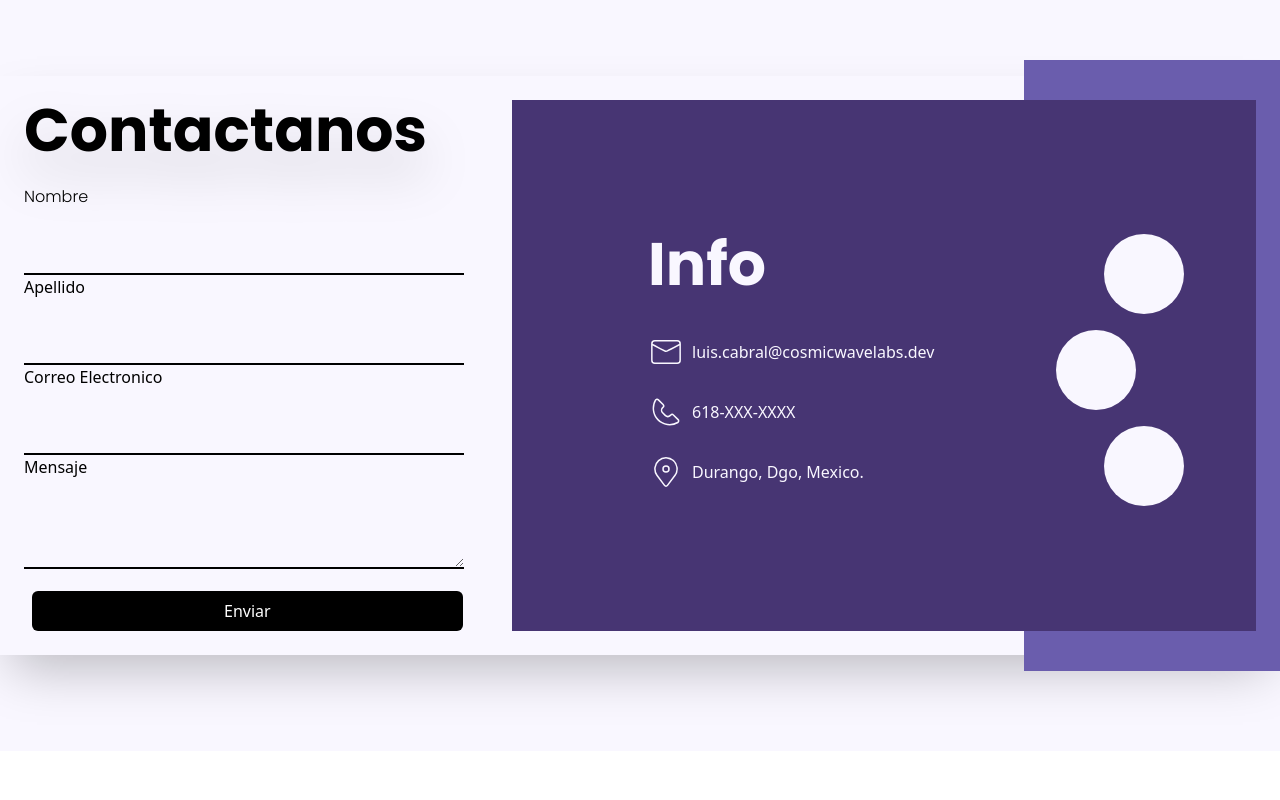
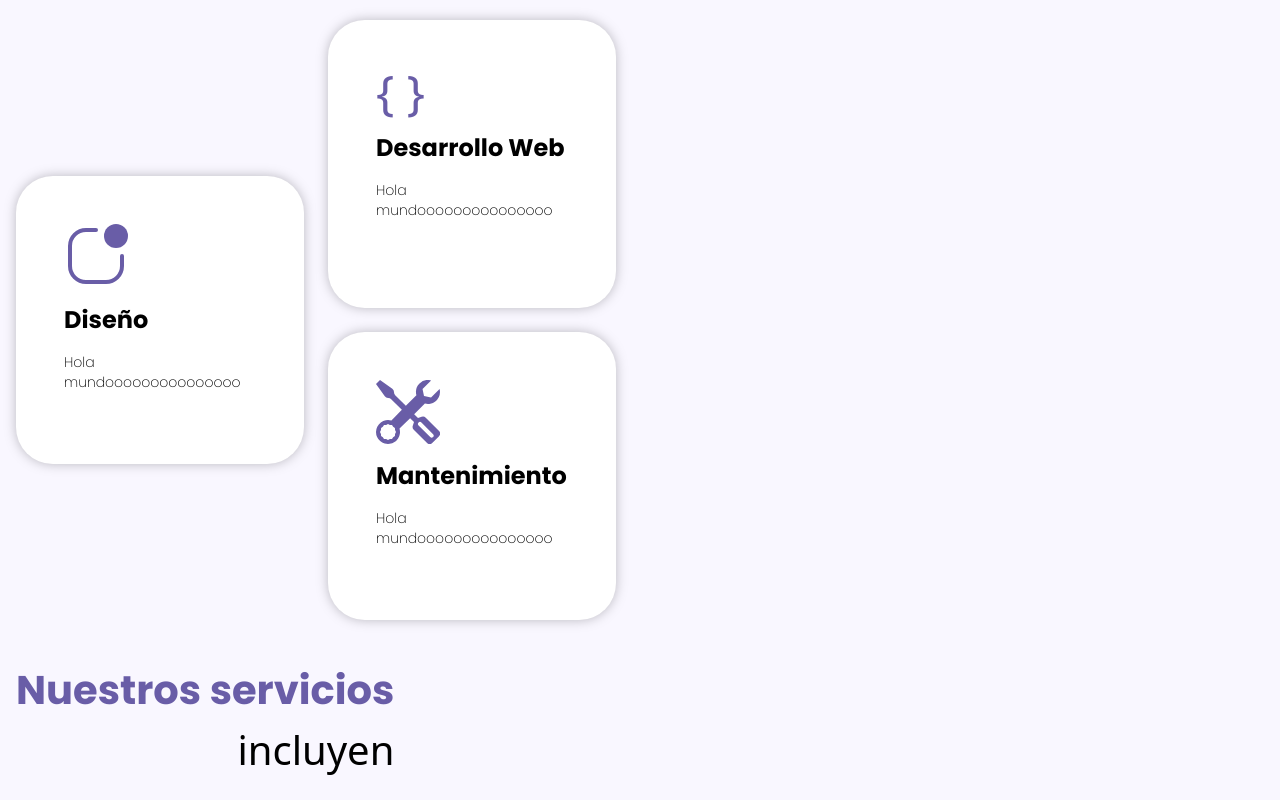
Before and after one commit to CosmicWave-Labs/Landing-Page, a React (Vite) app: page / in a window 1280 px wide. Shown: the part 820-1620 px from the top of the page. Before the commit the page ends 1571 px from the top, so only its background shows below. Built offline with nearby package versions, Linux system fonts and the light colour scheme.

Commit message:
Services Components

```diff
--- /dev/null
+++ b/src/Components/Helpers/ServiceComponent.tsx
@@ -0,0 +1,17 @@
+import { FC } from "react";
+import { ServiceComponentType } from "../../Types/ComponentTypes";
+
+
+
+export const ServiceComponent:FC<ServiceComponentType> = ({Icon,Title,Span}) => {
+
+    return(
+        <div className="w-72 h-72 rounded-[37px] bg-white drop-shadow-[0_0px_6px_rgba(0,0,0,0.25)]">
+            <div className="p-12">
+                { typeof(Icon) === 'string' ? <h1 className="text-Icon text-5xl ">{ Icon }</h1> : <Icon className="text-Icon w-16 h-16"/>}
+                    <h1 className=" mt-4 text-black font-Poppins-Bold text-2xl">{Title}</h1>
+                    <span className=" mt-4 text-black font-Poppins-Extra-Light block text-sm max-w-full whitespace-normal break-words">{Span}</span>
+                    </div>
+        </div>
+    )
+}
--- a/src/Components/Home.tsx
+++ b/src/Components/Home.tsx
@@ -1,12 +1,16 @@
 import { FC } from "react"
 import NavBar from "./Helpers/ComponenteHomeNav"
 import Hero from "./Helpers/ComponenteHero"
+import Footer from './Footer'
+import Services from './Services'
 
 const Home:FC = () =>{
     return(
         <section className=" w-full h-screen bg-[#30244C]">
             <NavBar></NavBar>
             <Hero/>
+            <Services/>
+            <Footer/>
         </section>
     )
 }
--- /dev/null
+++ b/src/Components/Services.tsx
@@ -0,0 +1,47 @@
+import { FC } from "react";
+import { ServiceComponent } from "./Helpers/ServiceComponent";
+import { BsAppIndicator, BsTools } from "react-icons/bs";
+import { ServiceComponentType } from "../Types/ComponentTypes";
+
+const Services: FC = () => {
+    const ServicesArr: ServiceComponentType[] = [
+        { Icon: BsAppIndicator, Title: 'Diseño', Span: 'Hola mundooooooooooooooo' },
+        { Icon: '{ }', Title: 'Desarrollo Web', Span: 'Hola mundooooooooooooooo' },
+        { Icon: BsTools, Title: 'Mantenimiento', Span: 'Hola mundooooooooooooooo' },
+    ];
+
+    return (
+        <section className="bg-NormalWhite py-10">
+            <div className="max-w-7xl mx-auto px-4">
+                <div className="flex flex-col md:flex-row md:items-center gap-6">
+                    <div className="flex flex-col items-center md:items-start ">
+                        <ServiceComponent
+                            key={ServicesArr[0].Title}
+                            Icon={ServicesArr[0].Icon}
+                            Span={ServicesArr[0].Span}
+                            Title={ServicesArr[0].Title}
+                        />
+                    </div>
+                    <div className="flex flex-col md:w-2/3 space-y-6">
+                        {ServicesArr.slice(1).map((data) => (
+                            <ServiceComponent
+                                key={data.Title}
+                                Icon={data.Icon}
+                                Span={data.Span}
+                                Title={data.Title}
+                            />
+                        ))}
+                    </div>
+                </div>
+                <div className="flex md:flex-row flex-col md:items-center justify-between mt-10">
+                    <div className="flex flex-col items-start md:items-end">
+                        <h1 className="text-Icon font-Poppins-Bold text-[40px]">Nuestros servicios</h1>
+                        <h1 className="text-black font-Poppins text-[40px] font-medium">incluyen</h1>
+                    </div>
+                </div>
+            </div>
+        </section>
+    );
+};
+
+export default Services;
--- a/src/index.css
+++ b/src/index.css
@@ -11,3 +11,8 @@
     font-family: "Poppins-light";
     src: url(./assets/Poppins-Light.ttf) format('truetype');
 }
+
+@font-face {
+    font-family: "Poppins-Extra-Light";
+    src: url(./assets/Poppins-ExtraLight.ttf) format('truetype');
+}
--- a/src/main.tsx
+++ b/src/main.tsx
@@ -1,13 +1,10 @@
 import React from 'react'
 import ReactDOM from 'react-dom/client'
-import Footer from './Components/Footer'
 import Home from './Components/Home'
 import './index.css'
 
 ReactDOM.createRoot(document.getElementById('root')!).render(
   <React.StrictMode>
     <Home />
-
-    <Footer/>
   </React.StrictMode>,
 )
--- a/tailwind.config.js
+++ b/tailwind.config.js
@@ -11,11 +11,13 @@ export default {
         GreenText:'#31E098',
         PurpleFooter:'#473573',
         main:'#231931',
-        secondary:'#302444'
+        secondary:'#302444',
+        Icon: '#695DA7'
       },
       fontFamily:{
         'Poppins-Bold':['Poppins-bold','Serif'],
-        'Poppins-Light':['Poppins-light','Serif']
+        'Poppins-Light':['Poppins-light','Serif'],
+        'Poppins-Extra-Light':['Poppins-Extra-Light','Serif'],
       }
     },
   },
```
Also changed, not shown: src/Types/ComponentTypes.ts (+7 -0 lines), src/assets/Poppins-ExtraLight.ttf (added).
